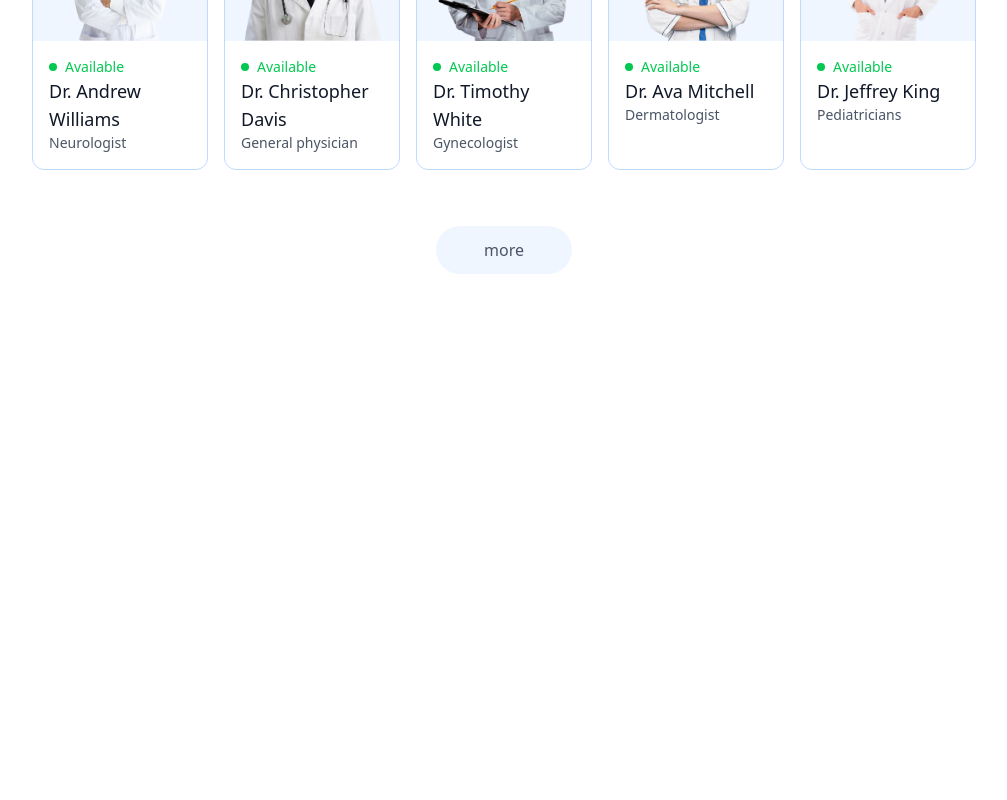
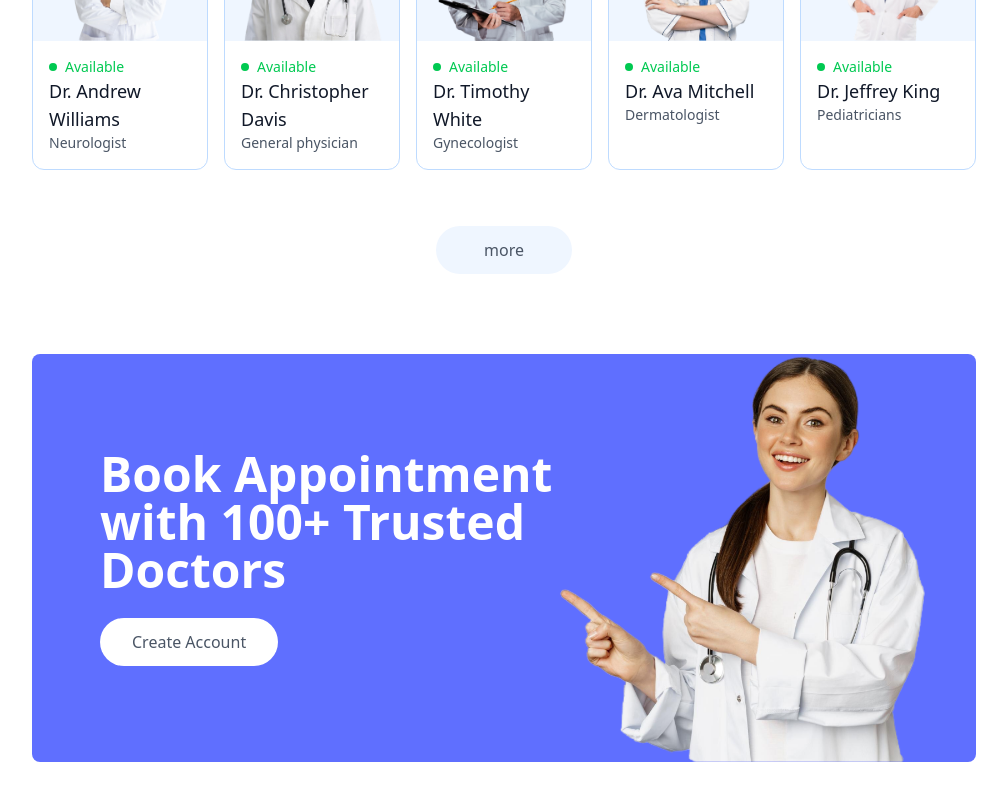
Before and after one commit to akasahilsingh/Healthqueue, a React (Vite) app in the folder frontend/: page / in a window 1280 px wide. Shown: the part 1703-2503 px from the top of the page, without its empty margins (136-1143 px from the left). Before the commit the page ends 2041 px from the top, so only its background shows below. Built offline with nearby package versions, Linux system fonts and the light colour scheme.

Commit message:
feat: Completed Banner.jsx component

```diff
--- a/frontend/src/components/Banner.jsx
+++ b/frontend/src/components/Banner.jsx
@@ -1,9 +1,27 @@
 import React from 'react'
+import { assets } from '../assets/assets'
+import { useNavigate } from 'react-router-dom'
+
 
 const Banner = () => {
+  const navigate = useNavigate()
   return (
-    <div>
+    <div className='flex bg-primary rounded-lg px-6 sm:px-10 md:px-14 lg:px-12 my-20 md:mx-10'>
+      {/* ------------------Left Side----------- */}
+      <div className='flex-1 py-8 sm:py-10 lg:py-24 lg:pl-5'>
+        <div className='text-xl sm:text-2xl md:text-3xl lg:text-5xl font-semibold text-white'>
+             <p>Book Appointment</p>
+             <p mt-4>with 100+ Trusted Doctors</p>
+        </div>
+        <button onClick={()=>navigate('./login')} className='bg-white text-sm sm:text-base text-gray-600 px-8 py-3 rounded-full mt-6 hover:scale-105 transition-all'>Create Account</button>
+      </div>
 
+      {/* ------------------Right Side----------- */}
+      <div className='hidden md:block md:w-1/2 lg:w-[370px] relative'>
+        <div>
+          <img className='w-full absolute bottom-0 right-0 max-w-md' src={assets.appointment_img} alt="appointment_img"/>
+        </div>
+      </div>
     </div>
   )
 }
```
